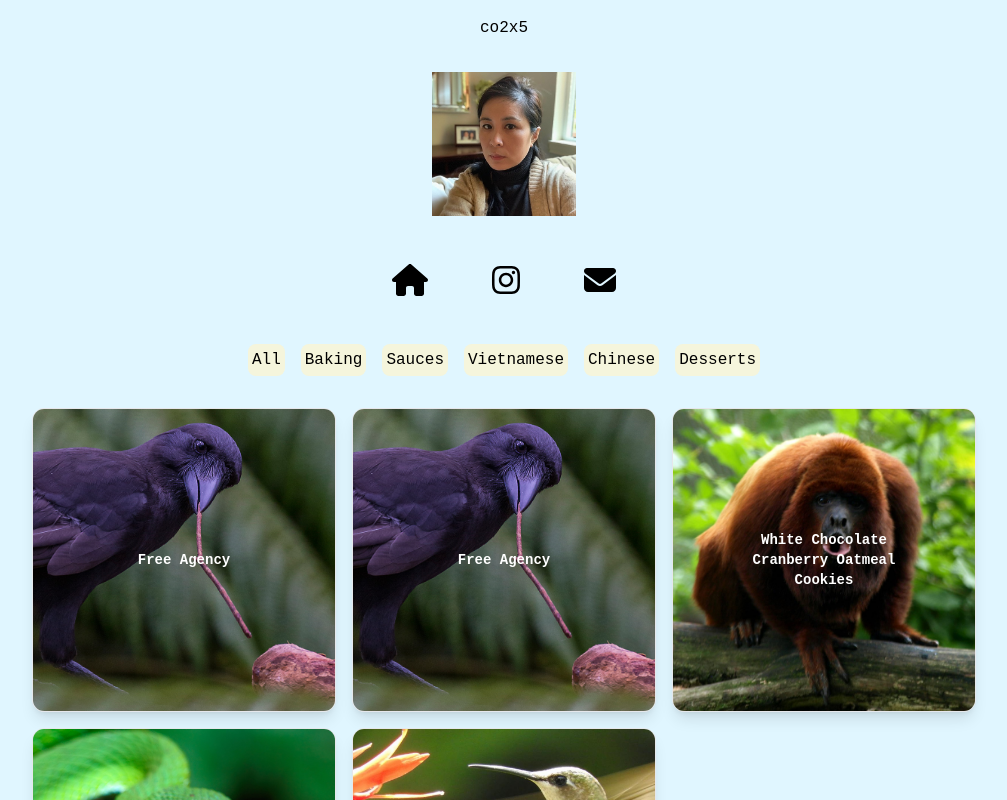
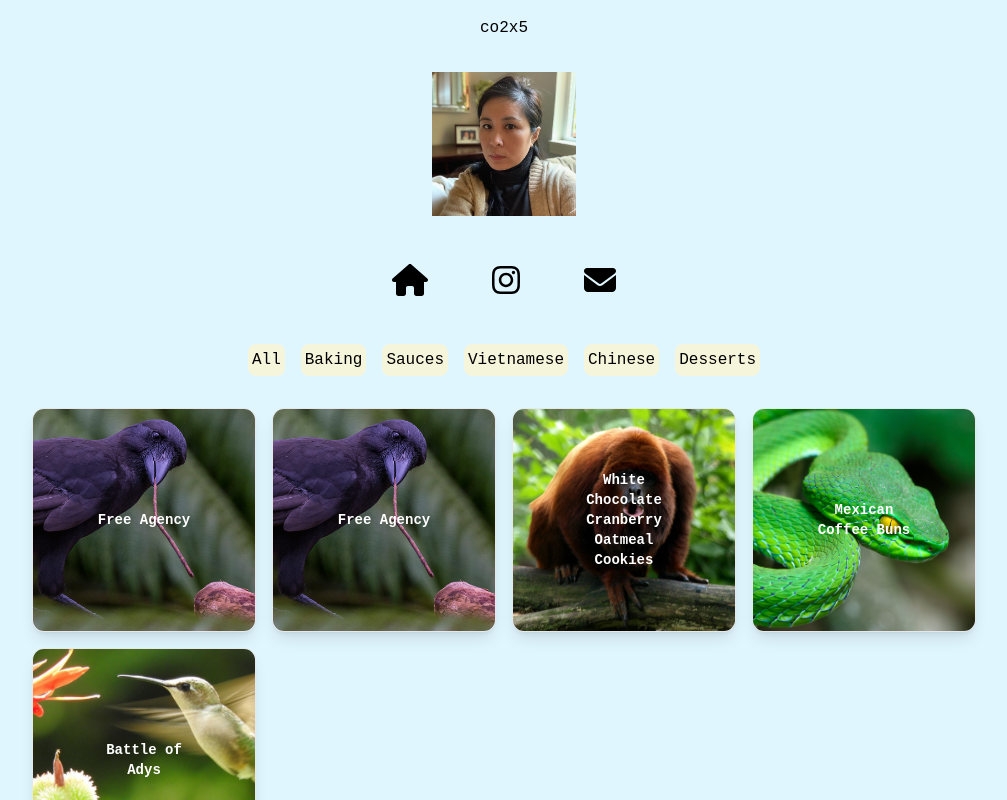
Before and after one commit to wesngu28/recipe-blog, a Next.js app: page / in a window 1280 px wide. Shown: the top 800 px of the page, without its empty margins (136-1143 px from the left). Built offline with nearby package versions, Linux system fonts and the light colour scheme.

Commit message:
test grid rendering

```diff
--- a/components/Post.tsx
+++ b/components/Post.tsx
@@ -16,7 +16,7 @@ export default function Post() {
   });
 
   return (
-    <div className="grid grid-cols-2 md:w-3/4 md:grid-cols-2 lg:grid-cols-3 md:m-4 items-center justify-center place-items-center">
+    <div className="grid grid-cols-2 md:w-3/4 md:grid-cols-3 xl:grid-cols-4 2xl:grid-cols-5 md:m-4 items-center justify-center place-items-center">
       <PostCollector posts={posts} />
     </div>
   );
```
